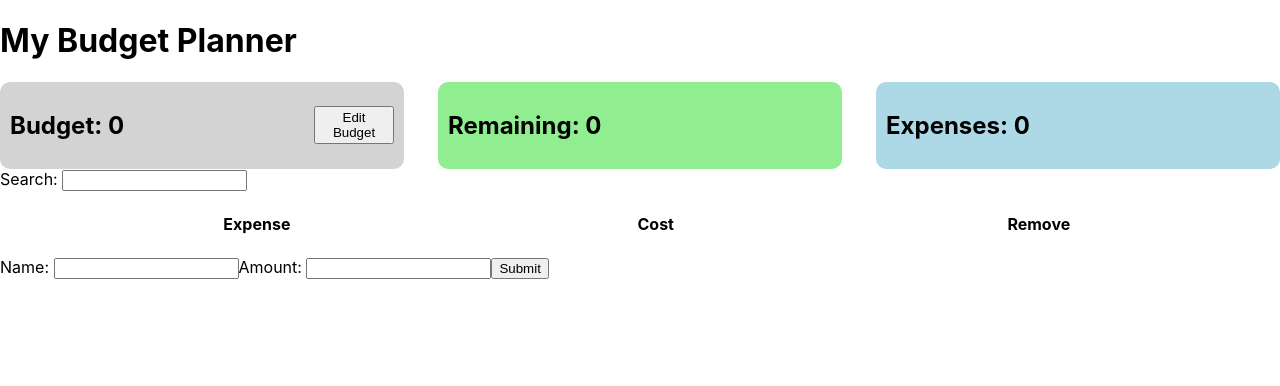
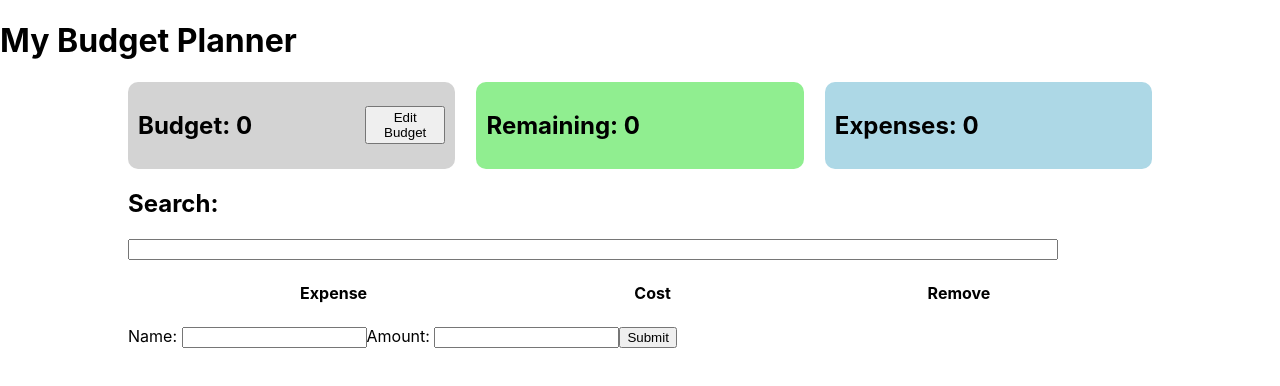
Before and after one commit to bbexpress/Budgeter, a React (Create React App) app: page / in a window 1280 px wide. Shown: the top 386 px of the page. Built offline with nearby package versions, Linux system fonts and the light colour scheme.

Commit message:
formatting

```diff
--- a/src/Components/AddExpense.js
+++ b/src/Components/AddExpense.js
@@ -2,9 +2,6 @@ import React from 'react'
 import { useState } from 'react';
 
 export default function AddExpense(props) {
-
-  const [expense, addExpense] = useState([]);
-
 
   const [name, setName] = useState("");
   const [amount, setAmount] = useState("");
@@ -12,9 +9,7 @@ export default function AddExpense(props) {
   const updateExpenses =(args)=> {
     console.log(args);
     props.addExpense(args);
-
   }
-
 
   return (
     <div>
--- a/src/Components/Budget.css
+++ b/src/Components/Budget.css
@@ -1,3 +1,8 @@
+.budget-container {
+  margin-left: 10%;
+  margin-right: 10%;
+}
+
 .outer-container {
   display: flex;
   justify-content: space-between;
--- a/src/Components/Budget.js
+++ b/src/Components/Budget.js
@@ -1,28 +1,19 @@
-import { useState, createContext, useMemo } from 'react';
+import { useState } from 'react';
 import './Budget.css';
 import Popup from 'reactjs-popup';
 import Expenses from './Expenses';
 import AddExpense from './AddExpense';
 import Search from './Search';
 
-const ExpenseContext = createContext();
-
 export default function Budget() {
 
   const [budget, setBudget] = useState(0);
   const [expenses, setExpenses] = useState(0);
   const [expenseArray, setExpArray] = useState([]);
-  const [filteredArray, setFilteredArray] = useState(expenseArray);
   const [term, setTerm] = useState('');
-
-
-
-  //const filterExpense = useMemo(() => searchExpense(term), [term]);
 
   function filterExpense(term) {
     setTerm(term);
-    //  setFilteredArray(expenseArray.filter(expense => expense.name.includes(term)));
-    //  console.log(filteredArray);
   }
 
   function removeExpense(index) {
@@ -37,14 +28,8 @@ export default function Budget() {
     setExpArray(array);
   }
 
-  // const Modal = () => (
-  //   <Popup trigger={<button className="button"> Edit Budget </button>} modal>
-  //     <span> Modal content </span>
-  //   </Popup>
-  // );
-
   return (
-    <div>
+    <div className="budget-container">
       <div className="outer-container">
         <div className="container" style={{ backgroundColor: "lightgrey" }}>
           <h2>Budget: {budget}</h2>
@@ -82,8 +67,5 @@ export default function Budget() {
       <Expenses expenseArray={expenseArray} removeExpense={removeExpense} term={term} />
       <AddExpense addExpense={addExpense} />
     </div>
-
   );
-
 }
-export { ExpenseContext };
--- /dev/null
+++ b/src/Components/BudgetContainer.css
@@ -0,0 +1,4 @@
+body {
+    margin-left: 10%;
+    margin-right: 10%;
+}
--- a/src/Components/Expenses.js
+++ b/src/Components/Expenses.js
@@ -1,13 +1,8 @@
 import React from 'react';
-// import { useState, createContext, useContext, useEffect } from 'react';
 import './Expenses.css';
-// import { ExpenseContext } from './Budget';
-
 
 export default function Expenses(props) {
 
-  // // const count = 0;
-  // // const [expense, setExpense] = useState([useContext(ExpenseContext)]);
   function removeExpense(args){
     console.log(args);
     props.removeExpense(args);
@@ -17,9 +12,11 @@ export default function Expenses(props) {
     <div>
       <table>
         <thead className='thead'>
-          <th>Expense</th>
-          <th>Cost</th>
-          <th>Remove</th>
+          <tr>
+            <th>Expense</th>
+            <th>Cost</th>
+            <th>Remove</th>
+          </tr>
         </thead>
               <tbody>
                   {props.expenseArray.filter(expense => expense.name.includes(props.term)).map((d,index) =>
--- /dev/null
+++ b/src/Components/Search.css
@@ -0,0 +1,3 @@
+.search-input {
+    width: 90%;
+}
--- a/src/Components/Search.js
+++ b/src/Components/Search.js
@@ -1,4 +1,5 @@
 import React from 'react'
+import './Search.css'
 
 function Search(props) {
 
@@ -10,8 +11,8 @@ function Search(props) {
 
   return (
     <div>
-      <label htmlFor="searchInput">Search: </label>
-      <input type="text" name="searchInput" onChange={(event)=> updateSearch(event.target.value)} />
+      <label htmlFor="searchInput"><h2>Search: </h2></label>
+      <input type="text" name="searchInput" className="search-input" onChange={(event)=> updateSearch(event.target.value)} />
     </div>
   )
 }
```
